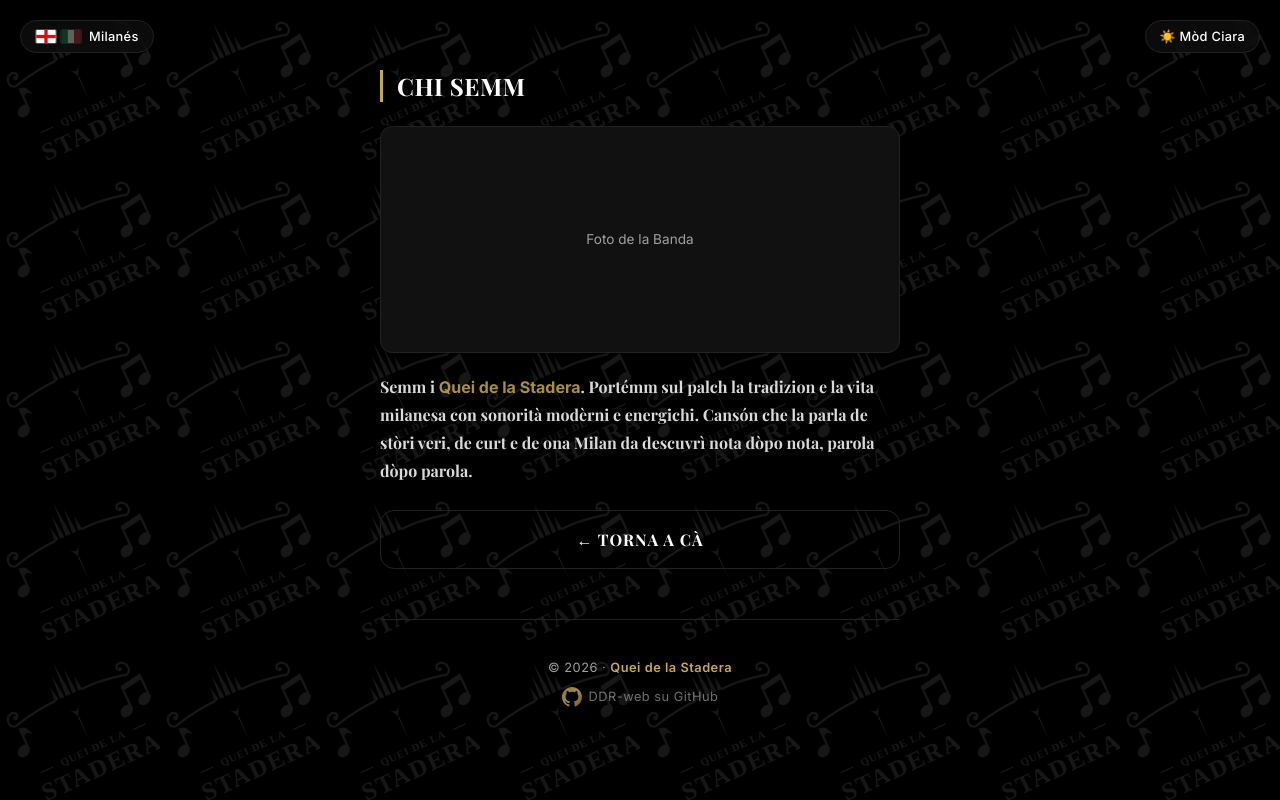
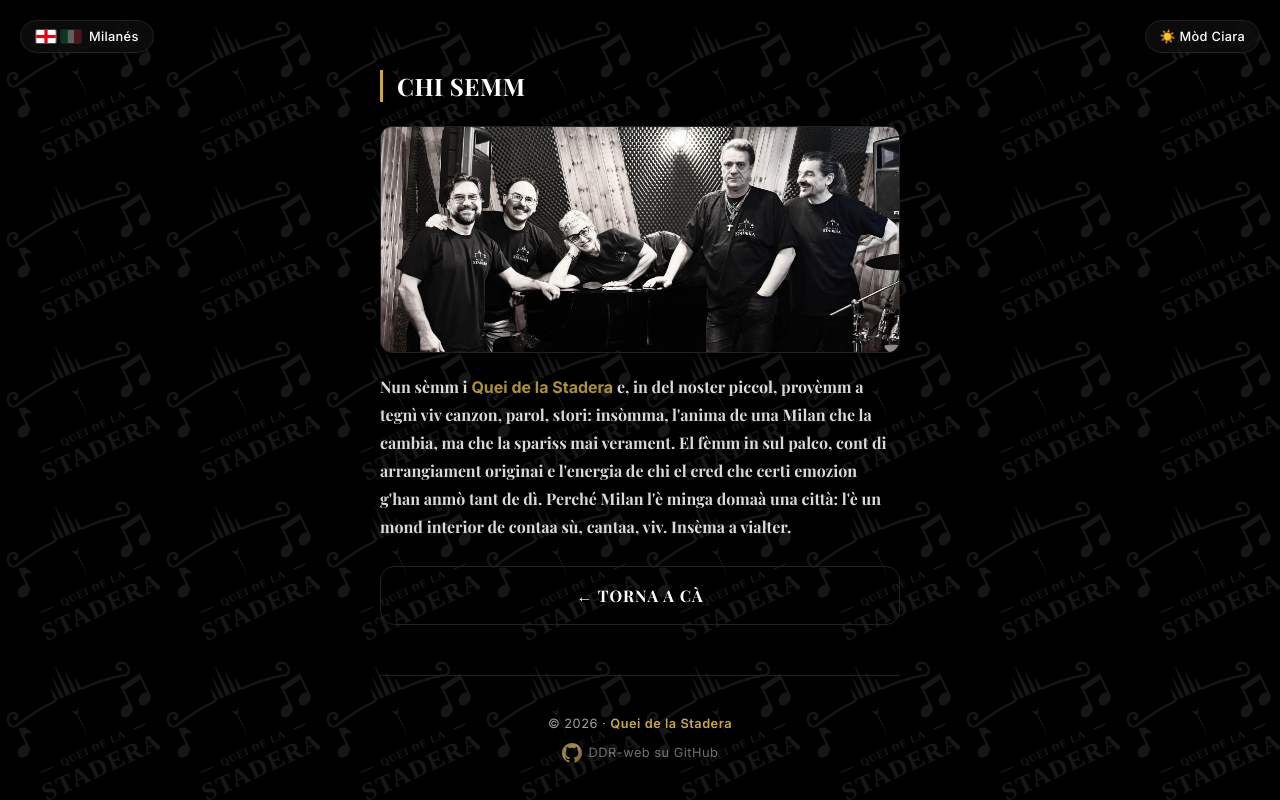
Before and after one commit to DDR-web/Quei-de-la-Stadera, a plain HTML site: page index.html in a window 1280 px wide. Both pictures are taken after a click on the button "CHI SEMM". Drawn offline with nearby package versions, Linux system fonts and the light colour scheme.

Commit message:
Aggiunge foto del gruppo e aggiorna biografia in italiano e milanese

```diff
--- a/index.html
+++ b/index.html
@@ -815,13 +815,11 @@
             <h2 class="titolo-sezione" id="titolo-chi-siamo">Chi Siamo</h2>
 
             <div class="box-foto-band">
-                <span id="testo-foto-band">Foto Band</span>
-                <!-- Quando avrai la foto, inserisci src="FotoBand.jpg" qui sotto -->
-                <img id="immagine-band" src="" alt="Quei de la Stadera Photo">
+                <img id="immagine-band" src="foto-band.png" alt="Quei de la Stadera - Foto del gruppo">
             </div>
 
             <p class="testo-biografia" id="testo-bio">
-                Siamo i <strong>Quei de la Stadera</strong>. Portiamo sul palco la tradizione e la vita milanese con sonorità moderne ed energiche. Canzoni che parlano di storie vere, di quartiere e di una Milano da riscoprire nota dopo nota, parola dopo parola.
+                Siamo i <strong>Quei de la Stadera</strong> e, nel nostro piccolo, proviamo a tenere vive canzoni, parole, storie: insomma, l'anima di una Milano che cambia, ma non sparisce mai davvero. Lo facciamo portando sul palco arrangiamenti originali e l'energia di chi crede che certe emozioni abbiano ancora tanto da dire. Perché Milano non è soltanto una città: è un mondo interiore da raccontare, cantare, vivere. Insieme a voi.
             </p>
 
             <button class="pulsante-nav pulsante-nav-secondario" id="btn-torna-home-bio" onclick="cambiaVista('vista-home')">← Torna alla Home</button>
@@ -1475,7 +1473,7 @@
                 btnLive: "Live 16 Giügn Mr. Fantasy",
                 titoloChiSiamo: "Chi Semm",
                 fotoBand: "Foto de la Banda",
-                bio: `Semm i <strong>Quei de la Stadera</strong>. Portémm sul palch la tradizion e la vita milanesa con sonorità modèrni e energichi. Cansón che la parla de stòri veri, de curt e de ona Milan da descuvrì nota dòpo nota, parola dòpo parola.`,
+                bio: `Nun sèmm i <strong>Quei de la Stadera</strong> e, in del noster piccol, provèmm a tegnì viv canzon, parol, stori: insòmma, l'anima de una Milan che la cambia, ma che la spariss mai verament. El fèmm in sul palco, cont di arrangiament originai e l'energia de chi el cred che certi emozion g'han anmò tant de dì. Perché Milan l'è minga domaà una città: l'è un mond interior de contaa sù, cantaa, viv. Insèma a vialter.`,
                 tornaCasa: "← Torna a Cà",
                 titoloScaletta: "Scaléta Live",
                 dettagliLive: "16 Giügn Mr. Fantasy",
@@ -1489,7 +1487,7 @@
                 btnLive: "Live 16 Giugno Mr. Fantasy",
                 titoloChiSiamo: "Chi Siamo",
                 fotoBand: "Foto Band",
-                bio: `Siamo i <strong>Quei de la Stadera</strong>. Portiamo sul palco la tradizione e la vita milanese con sonorità moderne ed energiche. Canzoni che parlano di storie vere, di quartiere e di una Milano da riscoprire nota dopo nota, parola dopo parola.`,
+                bio: `Siamo i <strong>Quei de la Stadera</strong> e, nel nostro piccolo, proviamo a tenere vive canzoni, parole, storie: insomma, l'anima di una Milano che cambia, ma non sparisce mai davvero. Lo facciamo portando sul palco arrangiamenti originali e l'energia di chi crede che certe emozioni abbiano ancora tanto da dire. Perché Milano non è soltanto una città: è un mondo interiore da raccontare, cantare, vivere. Insieme a voi.`,
                 tornaCasa: "← Torna alla Home",
                 titoloScaletta: "Scaletta Live",
                 dettagliLive: "16 Giugno Mr. Fantasy",
```
Also changed, not shown: foto-band.png (added).
